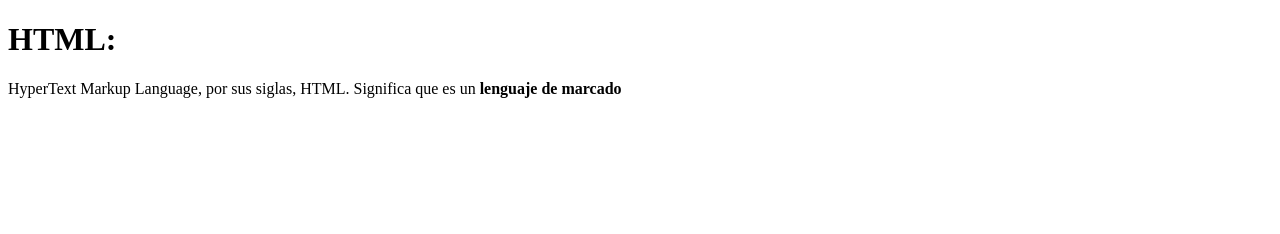
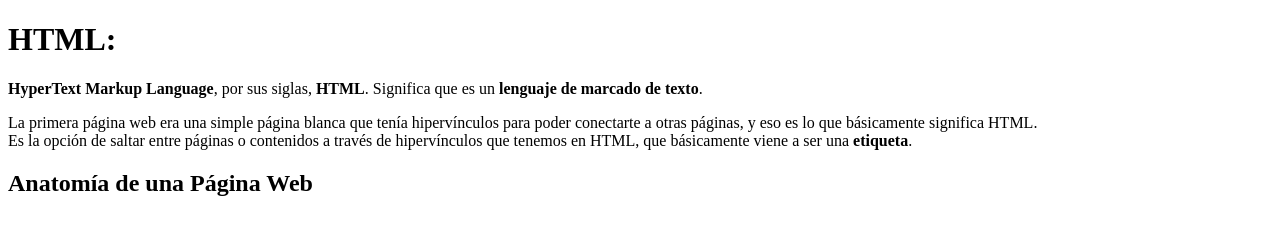
Before and after one commit to mavefers/html-css-es, a plain HTML site: page 6-html-web-anatomy.html in a window 1280 px wide. Drawn offline with Linux system fonts and the light colour scheme.

Commit message:
docs: added info and header section

```diff
--- a/6-html-web-anatomy.html
+++ b/6-html-web-anatomy.html
@@ -9,7 +9,18 @@
 <body>
     <header>
         <h1>HTML:</h1>
-        <p>HyperText Markup Language, por sus siglas, HTML. Significa que es un <b>lenguaje de marcado</b></p>
+        <p><b>HyperText Markup Language</b>, por sus siglas, <b>HTML</b>. Significa que es un <b>lenguaje de marcado de texto</b>.</p>
     </header>
+    <section>
+        <p>
+            La primera página web era una simple página blanca que tenía hipervínculos para poder conectarte a otras páginas, y eso es lo que básicamente significa HTML.
+            <br/>
+            Es la opción de saltar entre páginas o contenidos a través de hipervínculos que tenemos en HTML, que básicamente viene a ser una <b>etiqueta</b>.
+        </p>
+    </section>
+    <section>
+        <h2>Anatomía de una Página Web</h2>
+        <p></p>
+    </section>
 </body>
 </html>
```
